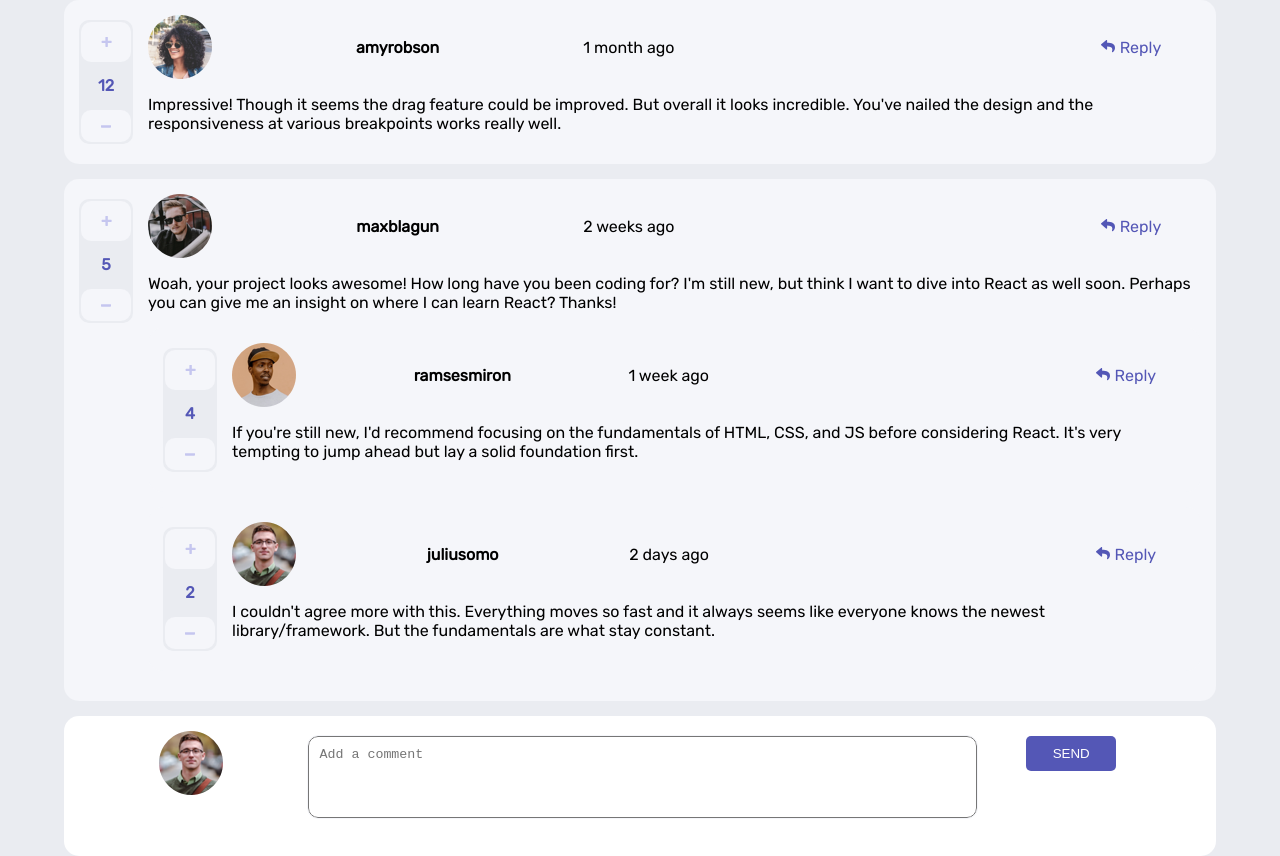
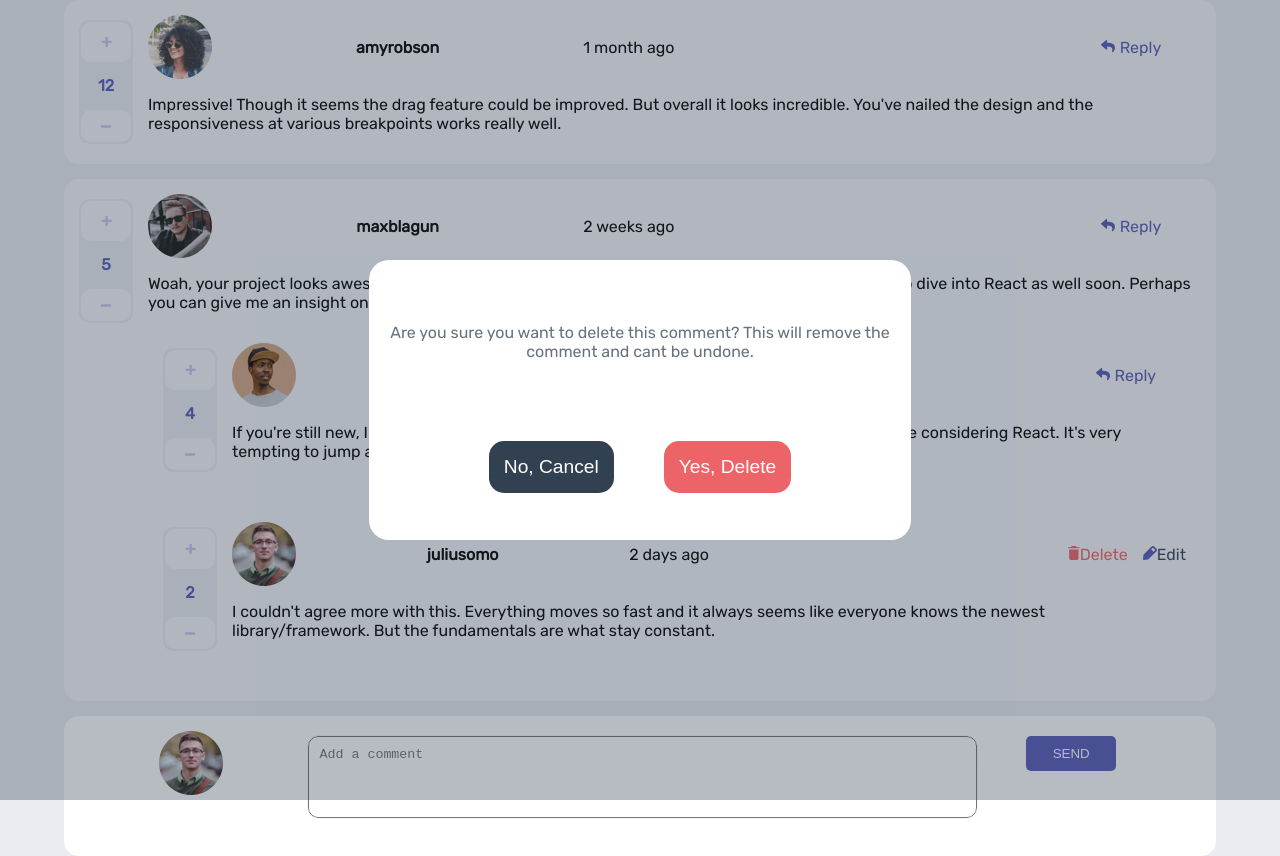
Before and after one commit to VictorBrito13/interactive-comments_Frontend-Mentor, a React (Vite) app: page / in a window 1280 px wide. Built offline with nearby package versions, Linux system fonts and the light colour scheme.

Commit message:
edit comment fixture added and modal layout done

```diff
--- a/package.json
+++ b/package.json
@@ -10,7 +10,8 @@
   },
   "dependencies": {
     "react": "^18.2.0",
-    "react-dom": "^18.2.0"
+    "react-dom": "^18.2.0",
+    "rxjs": "^7.8.0"
   },
   "devDependencies": {
     "@types/react": "^18.0.27",
--- a/src/App.css
+++ b/src/App.css
@@ -8,7 +8,8 @@
     --grayish-blue:hsl(211, 10%, 45%);
     --very-light-gray: hsl(228, 33%, 97%);
     --white: hsl(0, 0%, 100%);
-    --transition-bg-c: color .2s linear, background-color .2s linear
+    --transition-bg-c: color .2s linear, background-color .2s linear;
+    --transition-opacity: opacity .2s linear;
 }
 
 body{
--- a/src/App.jsx
+++ b/src/App.jsx
@@ -1,8 +1,9 @@
 import './App.css'
 import { useState, useEffect } from 'react'
 //*Components
-import { Comment } from './components/comment.jsx'
+import { Comment } from './components/comment'
 import { SendComment } from './components/sendComment'
+import { DeleteCommentModal } from './components/deleteCommentModal'
 //*Helpers (http)
 import { getComments } from './helpers/getComments'
 
@@ -17,6 +18,7 @@ function App() {
 
   return (
     <div className="comments-container">
+      <DeleteCommentModal />
       {
         comments.map((comment) => {
           return (
--- a/src/components/comment.css
+++ b/src/components/comment.css
@@ -68,6 +68,27 @@
 .reply-container *{
     margin-left: 5px;
 }
+.actions-container{
+    display: flex;
+    gap: 15px;
+    cursor: pointer;
+}
+.actions-delete{
+    color: var(--soft-red);
+    opacity: 1;
+    transition: var(--transition-opacity);
+}
+.actions-delete:hover{
+    opacity: .7;
+    transition: var(--transition-opacity);
+}
+.actions-update{
+    color: var(--dark-blue);
+}
+.actions-update:hover{
+    opacity: .7;
+    transition: var(--transition-opacity);
+}
 .comment-user{
     font-size: 1rem;
 }
--- a/src/components/comment.jsx
+++ b/src/components/comment.jsx
@@ -1,12 +1,18 @@
-import { useState } from 'react'
+import { useState, useEffect } from 'react'
 import './comment.css'
-import { SendComment } from './sendComment'
+import { SendComment, $getCurrentUser } from './sendComment'
 
 function Comment(props) {
 	let { votes, avatar, user, time, content, replies } = props
 
 	let [ score, setVotes ] = useState(votes)
 	let [ replyComponent, setReplyComponent ] = useState(false)
+	let [ deleteComment, setDeleteComment ] = useState(false)
+	let [ currentUser, setCurrentUser ] = useState(null)
+
+	useEffect(() => {
+		$getCurrentUser().subscribe(user => setCurrentUser(user))
+	}, [])
 
 	function vote(action){
 		if(action === 'plus'){
@@ -18,6 +24,10 @@ function Comment(props) {
 
 	function reply(){
 		setReplyComponent(prevState => !prevState)
+	}
+
+	function deleteCommentF(){
+		setDeleteComment(prevState => !prevState)
 	}
 
 	return (
@@ -37,10 +47,30 @@ function Comment(props) {
 					<h2 className="comment-user">{ user }</h2>
 					<span className="comment-time">{ time }</span>
 				</span>
-				<span className='reply-container' onClick={reply}>
-					<img src="./src/assets/images/icon-reply.svg" />
-					<span>Reply</span>
-				</span>
+
+				{
+					user === currentUser?.username ?
+
+					<span className="actions-container">
+
+						<span className="actions-delete" onClick={deleteCommentF}>
+						<img src="./src/assets/images/icon-delete.svg" />
+							Delete
+						</span>
+
+						<span className="actions-update" onClick={reply}>
+							<img src="./src/assets/images/icon-edit.svg" />
+							Edit
+						</span>
+					</span>
+
+					:
+
+					<span className='reply-container' onClick={reply}>
+						<img src="./src/assets/images/icon-reply.svg" />
+						<span>Reply</span>
+					</span>
+				}
 			</div>
 			<p className="comment-content">{ content }</p>
 			<div className="comment-replies-container">
--- /dev/null
+++ b/src/components/deleteCommentModal.css
@@ -0,0 +1,55 @@
+.modal-container{
+    position: fixed;
+    left: 0%;
+    width: 100%;
+    height: 100%;
+    background-color: hsla(212, 24%, 26%, 0.349);
+    display: flex;
+    justify-content: center;
+    align-items: center;
+}
+.modal{
+    background-color: var(--white);
+    width: 40%;
+    min-height: 250px;
+    margin: auto;
+    border-radius: 20px;
+    color: var(--grayish-blue);
+    text-align: center;
+    padding: 15px;
+    font-size: 1rem;
+    display: grid;
+    justify-content: center;
+    align-items: center;
+}
+.modal-actions-container{
+    display: flex;
+    justify-content: center;
+    align-items: center;
+    gap: 50px;
+}
+.modal-actions{
+    padding: 15px;
+    font-size: 1.2rem;
+    color: var(--white);
+    border: 0px;
+    border-radius: 15px;
+    cursor: pointer;
+    transition: var(--transition-bg-c);
+}
+.modal-actions-cancel{
+    background-color: var(--dark-blue);
+}
+.modal-actions-cancel:hover{
+    transition: var(--transition-bg-c);
+    background-color: var(--white);
+    color: var(--dark-blue);
+}
+.modal-actions-delete{
+    background-color: var(--soft-red);
+}
+.modal-actions-delete:hover{
+    transition: var(--transition-bg-c);
+    background-color: var(--white);
+    color: var(--soft-red);
+}
--- /dev/null
+++ b/src/components/deleteCommentModal.jsx
@@ -0,0 +1,19 @@
+import './deleteCommentModal.css'
+
+function DeleteCommentModal(props){
+    return(
+        <div className="modal-container">
+            <div className="modal">
+                <p>
+                    Are you sure you want to delete this comment? This will remove the comment and cant be undone.
+                </p>
+                <div className="modal-actions-container">
+                    <button className="modal-actions modal-actions-cancel">No, Cancel</button>
+                    <button className="modal-actions modal-actions-delete">Yes, Delete</button>
+                </div>
+            </div>
+        </div>
+    )
+}
+
+export { DeleteCommentModal }
--- a/src/components/sendComment.css
+++ b/src/components/sendComment.css
@@ -34,4 +34,10 @@ input{
     min-width: 90px;
     border-radius: 5px;
     cursor: pointer;
+    opacity: 1;
+    transition: var(--transition-opacity);
 }
+input:hover{
+    transition: var(--transition-opacity);
+    opacity: .7;
+}
--- a/src/components/sendComment.jsx
+++ b/src/components/sendComment.jsx
@@ -17,14 +17,24 @@
 import './sendComment.css'
 import { useState, useEffect } from 'react'
 import { getCurrentUser } from '../helpers/getCurrentUser'
+import { BehaviorSubject } from 'rxjs'
+
+const $currentUser = new BehaviorSubject({ username: '', image:{} })
+
+function $getCurrentUser(){
+  return $currentUser.asObservable()
+}
 
 
 function SendComment(props){
 
-  const [ currentUser, setCurrentUser ] = useState({ image:{} })
+  const [ currentUser, setCurrentUser ] = useState({ username: '', image:{} })
 
   useEffect(() => {
-    getCurrentUser().then(user => setCurrentUser(user))
+    getCurrentUser().then(user => setCurrentUser(prevState => {
+      $currentUser.next(prevState)
+      return user
+    }))
   }, [])
 
   return (
@@ -39,4 +49,4 @@ function SendComment(props){
 
 }
 
-export { SendComment }
+export { SendComment, $getCurrentUser }
```
Also changed, not shown: 1 other file (tests, documents, lock files or other folders).
